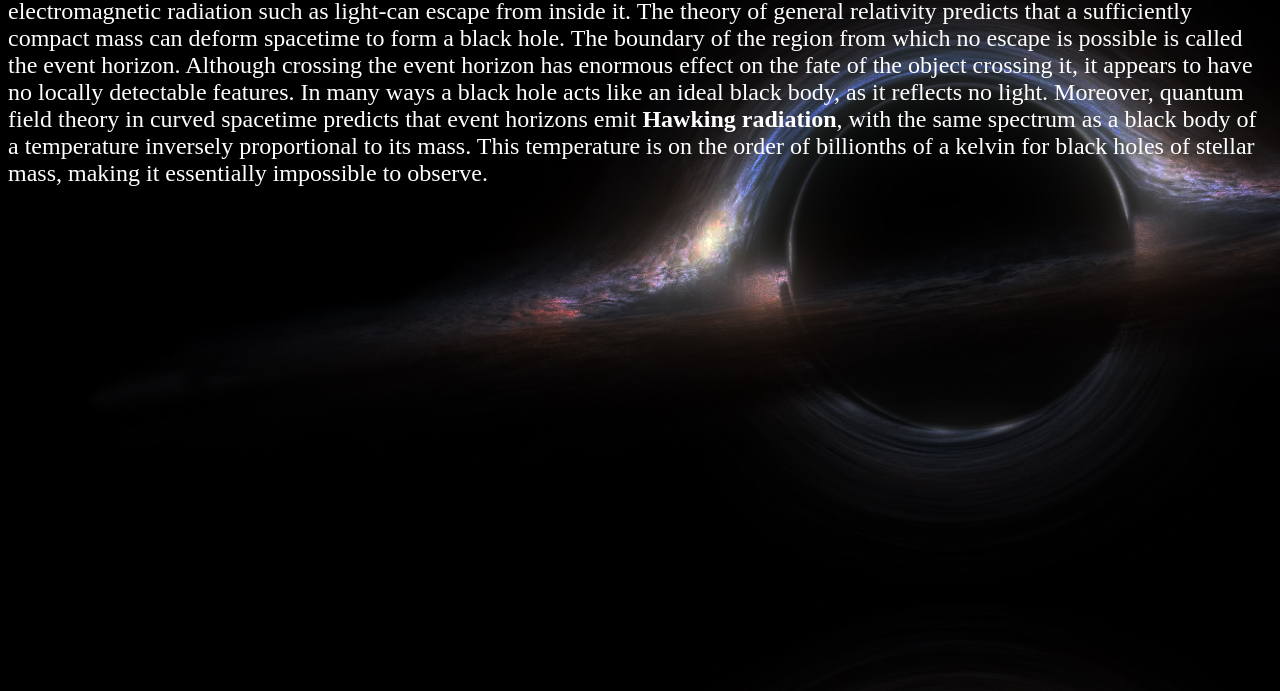
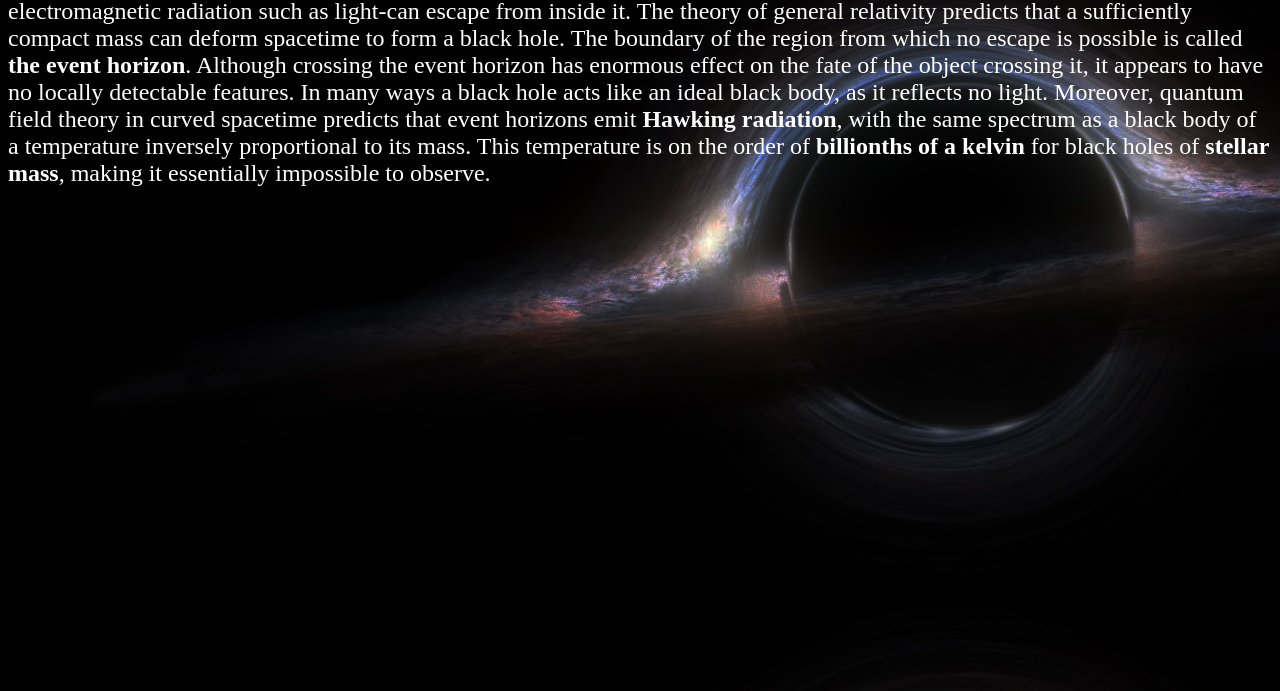
Before and after one commit to arjunsarath/arjunsarath.github.io, a plain HTML site: page index.html in a window 1280 px wide. Shown: the part 109-800 px from the top of the page. Drawn offline with Linux system fonts and the light colour scheme.

Commit message:
upload 1 correction

```diff
--- a/index.html
+++ b/index.html
@@ -5,7 +5,7 @@
     </head>
     <body background="bg.jpg">
         <h1 class=head><font color=white>Black Hole</font></h1>
-        <p><font color=white size=5>A <a>black hole</a> is a region of spacetime exhibiting such strong gravitational effects that nothing-not even particles and electromagnetic radiation such as light-can escape from inside it. The theory of general relativity predicts that a sufficiently compact mass can deform spacetime to form a black hole. The boundary of the region from which no escape is possible is called the event horizon. Although crossing the event horizon has enormous effect on the fate of the object crossing it, it appears to have no locally detectable features. In many ways a black hole acts like an ideal black body, as it reflects no light. Moreover, quantum field theory in curved spacetime predicts that event horizons emit <b>Hawking radiation</b>, with the same spectrum as a black body of a temperature inversely proportional to its mass. This temperature is on the order of billionths of a kelvin for black holes of stellar mass, making it essentially impossible to observe.</font>
+        <p><font color=white size=5>A <a>black hole</a> is a region of spacetime exhibiting such strong gravitational effects that nothing-not even particles and electromagnetic radiation such as light-can escape from inside it. The theory of general relativity predicts that a sufficiently compact mass can deform spacetime to form a black hole. The boundary of the region from which no escape is possible is called <b ID=imp>the event horizon</b>. Although crossing the event horizon has enormous effect on the fate of the object crossing it, it appears to have no locally detectable features. In many ways a black hole acts like an ideal black body, as it reflects no light. Moreover, quantum field theory in curved spacetime predicts that event horizons emit <b ID=imp>Hawking radiation</b>, with the same spectrum as a black body of a temperature inversely proportional to its mass. This temperature is on the order of <b ID=imp>billionths of a kelvin</b> for black holes of <b ID=imp>stellar mass</b>, making it essentially impossible to observe.</font>
         </p>
     </body>
 </html>
```
